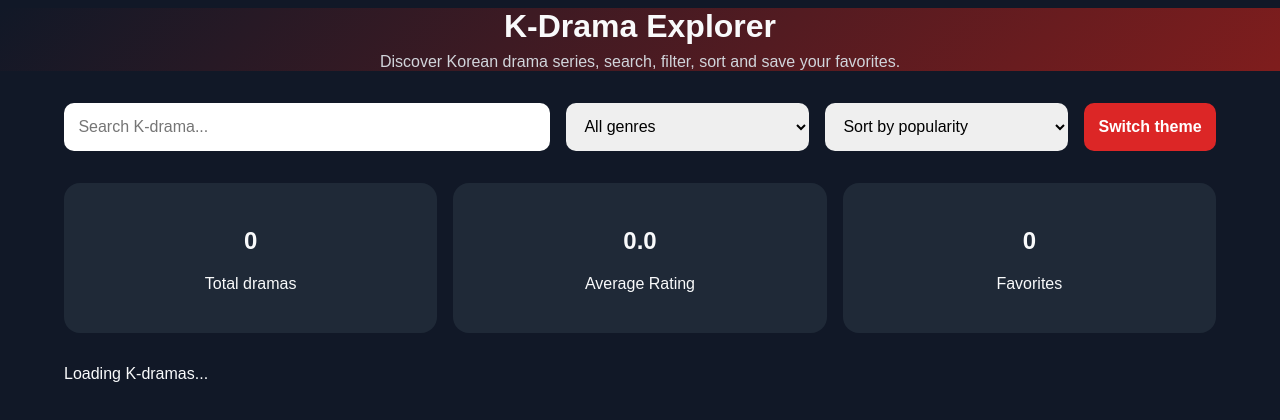
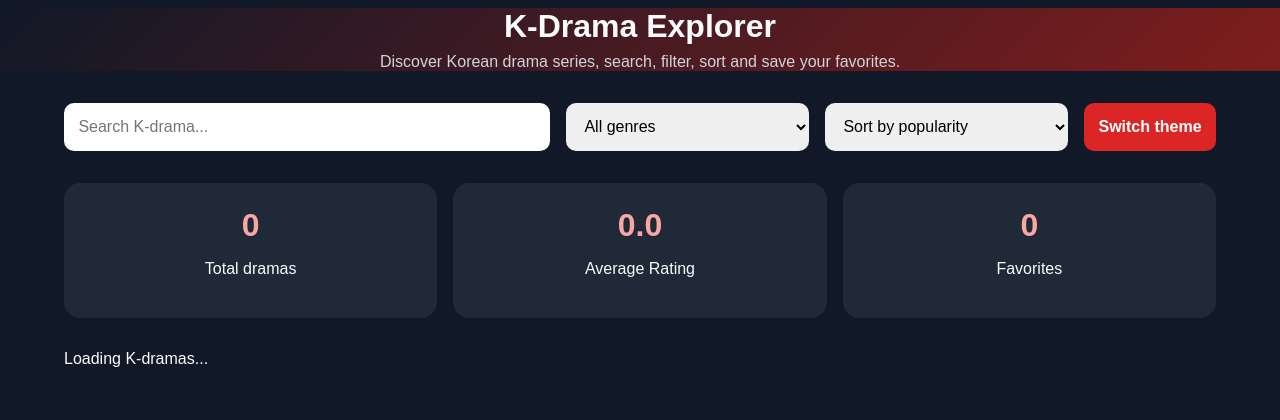
Before and after one commit to Iman-nami/k-drama-explorer, a website built with Vite: page index.html in a window 1280 px wide. Built offline with nearby package versions, Linux system fonts and the light colour scheme.

Commit message:
Style stats numbers

```diff
--- a/src/style.css
+++ b/src/style.css
@@ -68,3 +68,9 @@ button {
   border-radius: 16px;
   text-align: center;
 }
+
+.stats h2 {
+  margin: 0;
+  font-size: 2rem;
+  color: #fca5a5;
+}
```
